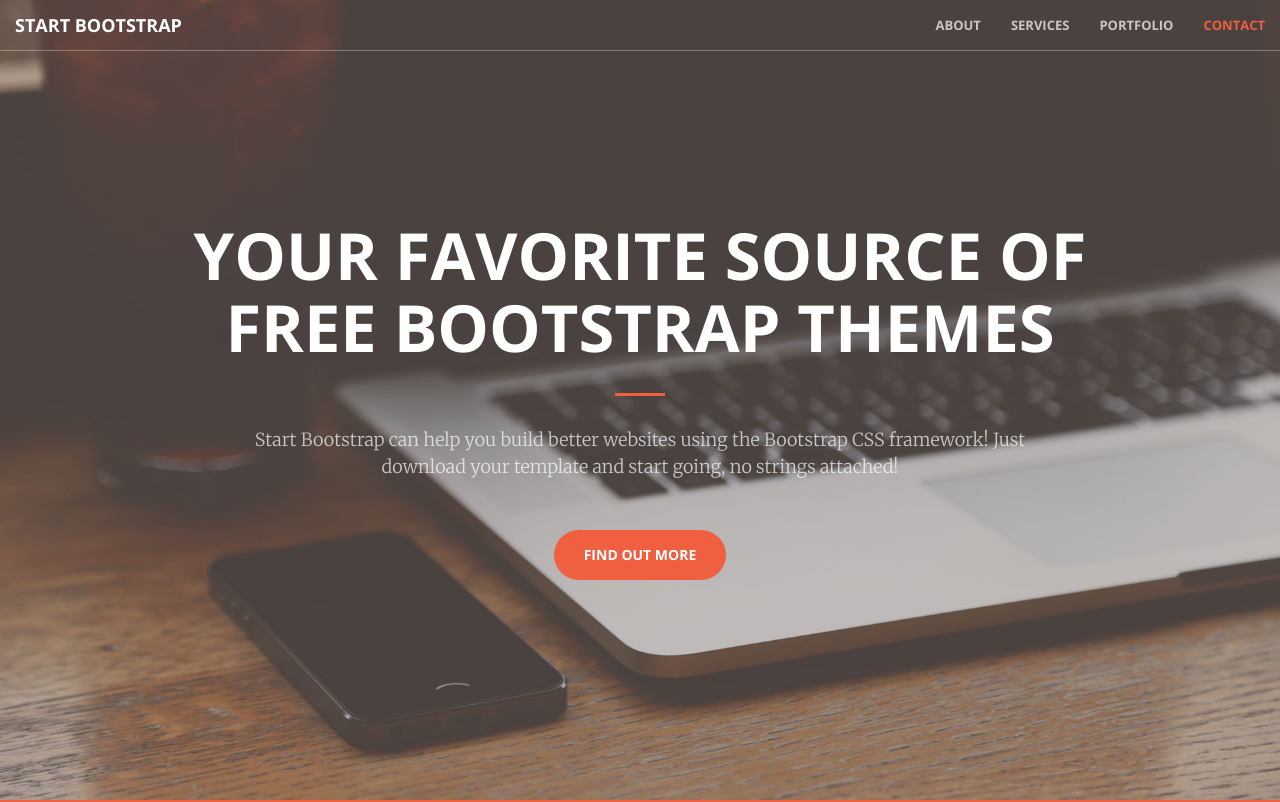
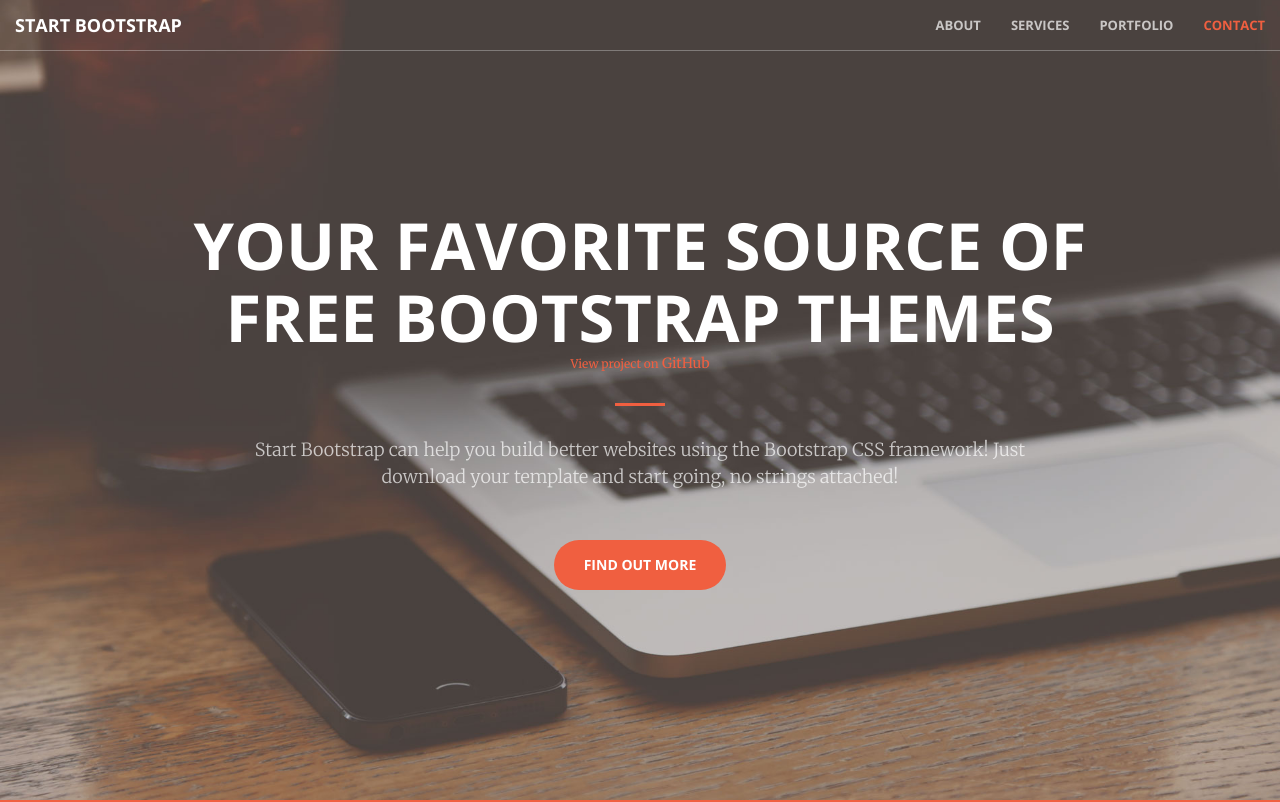
Before and after one commit to willhsu7/Resume, a plain HTML site: page startbootstrap-creative-1.0.2/index.html in a window 1280 px wide. Shown: the top 802 px of the page. Drawn offline with nearby package versions, Linux system fonts and the light colour scheme.

Commit message:
Add 78lines
<a href="https://github.com/willhsu7/resume" class="button"><small>View
project on</small> GitHub</a>

```diff
--- a/startbootstrap-creative-1.0.2/index.html
+++ b/startbootstrap-creative-1.0.2/index.html
@@ -75,6 +75,7 @@
         <div class="header-content">
             <div class="header-content-inner">
                 <h1>Your Favorite Source of Free Bootstrap Themes</h1>
+                <a href="https://github.com/willhsu7/resume" class="button"><small>View project on</small> GitHub</a>
                 <hr>
                 <p>Start Bootstrap can help you build better websites using the Bootstrap CSS framework! Just download your template and start going, no strings attached!</p>
                 <a href="#about" class="btn btn-primary btn-xl page-scroll">Find Out More</a>
```
